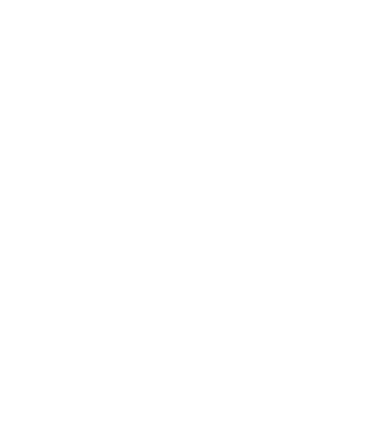
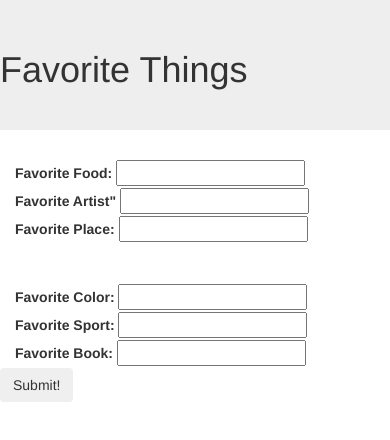
Before and after one commit to yeungm95/favorite-things-webpage, a plain HTML site: page index.html in a window 390 px wide. Drawn offline with Linux system fonts and the light colour scheme.

Commit message:
add form of favorite things in index.html and add them in an array in js

```diff
--- a/index.html
+++ b/index.html
@@ -8,6 +8,41 @@
     <title>Favorite Things</title>
   </head>
   <body>
-
+    <div class="jumbotron">
+      <h1>Favorite Things</h1>
+    </div>
+    <form id="form">
+      <row id="row1">
+        <div class=col-md-4>
+          <label for="favoriteFood">Favorite Food:</label>
+          <input id="favoriteFood" type="text">
+        </div>
+        <div class=col-md-4>
+          <label for="favoriteArtist">Favorite Artist"</label>
+          <input id="favoriteArtist" type="text">
+        </div>
+        <div class=col-md-4>
+          <label for="favoritePlace">Favorite Place:</label>
+          <input id="favoritePlace" type="text">
+        </div>
+      </row>
+      <br>
+      <br>
+      <row id="row2">
+        <div class=col-md-4>
+          <label for="favoriteColor">Favorite Color:</label>
+          <input id="favoriteColor" type="text">
+        </div>
+        <div class=col-md-4>
+          <label for="favoriteSport">Favorite Sport:</label>
+          <input id="favoriteSport" type="text">
+        </div>
+        <div class=col-md-4>
+          <label for="favoriteBook">Favorite Book:</label>
+          <input id="favoriteBook" type="text">
+        </div>
+      </row>
+      <button type="submit" class="btn">Submit!</button>
+    </form>
   </body>
 </html>
--- a/js/scripts.js
+++ b/js/scripts.js
@@ -0,0 +1,16 @@
+$(document).ready(function() {
+  $("form#form").submit(function(event) {
+    event.preventDefault()
+
+    var f1 = $("#favoriteFood").val()
+    var f2 = $("#favoriteArtist").val()
+    var f3 = $("#favoritePlace").val()
+    var f4 = $("#favoriteColor").val()
+    var f5 = $("#favoriteSport").val()
+    var f6 = $("#favoriteBook").val()
+    // console.log(f1, f2, f3, f4, f5, f6)
+
+    var favoriteThingsArray = [f1, f2, f3, f4, f5, f6,]
+    console.log(favoriteThingsArray)
+  })
+})
```
